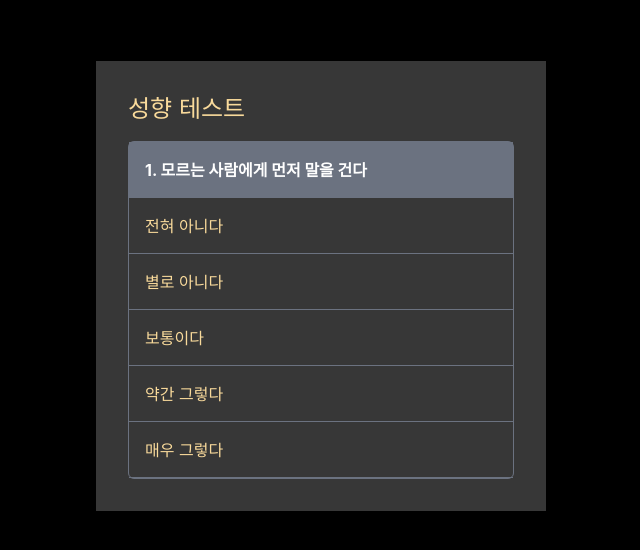
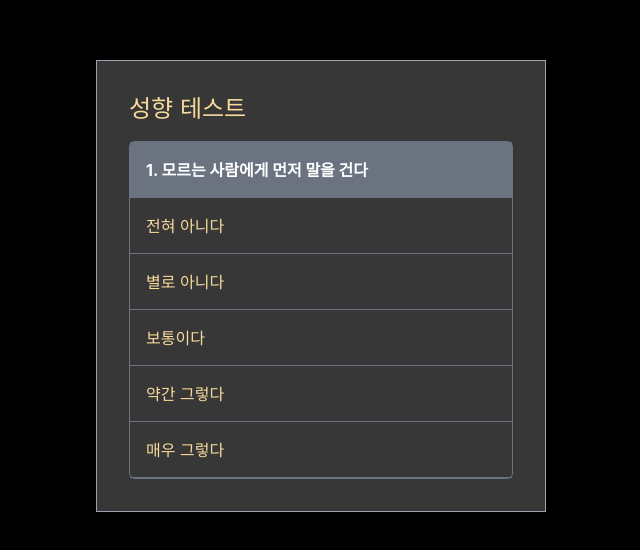
Before and after one commit to yoyoyoun18/la-front-end, a React (Create React App) app: page /test in a window 1280 px wide. Shown: the part 106-656 px from the top of the page, without its empty margins (319-959 px from the left). Built offline with nearby package versions, Linux system fonts and the light colour scheme.

Commit message:
style: test page 윤곽선 추가

```diff
--- a/src/pages/Test.jsx
+++ b/src/pages/Test.jsx
@@ -3,7 +3,7 @@ import React from "react";
 function Test() {
   return (
     <div className="h-screen w-screen bg-black flex justify-center items-center flex-col">
-      <div className="w-[450px] h-auto bg-[#373737]  mb-4 flex justify-center items-start flex-col p-8 text-[#F9DA9B]">
+      <div className="w-[450px] h-auto bg-[#373737] border border-gray-400 mb-4 flex justify-center items-start flex-col p-8 text-[#F9DA9B]">
         <p className="text-2xl mb-4">성향 테스트</p>
         <div className="border border-gray-500 w-full h-auto rounded-md">
           <div className="h-14 border-b border-gray-500 bg-gray-500 text-white flex items-center p-4 font-bold">
```
